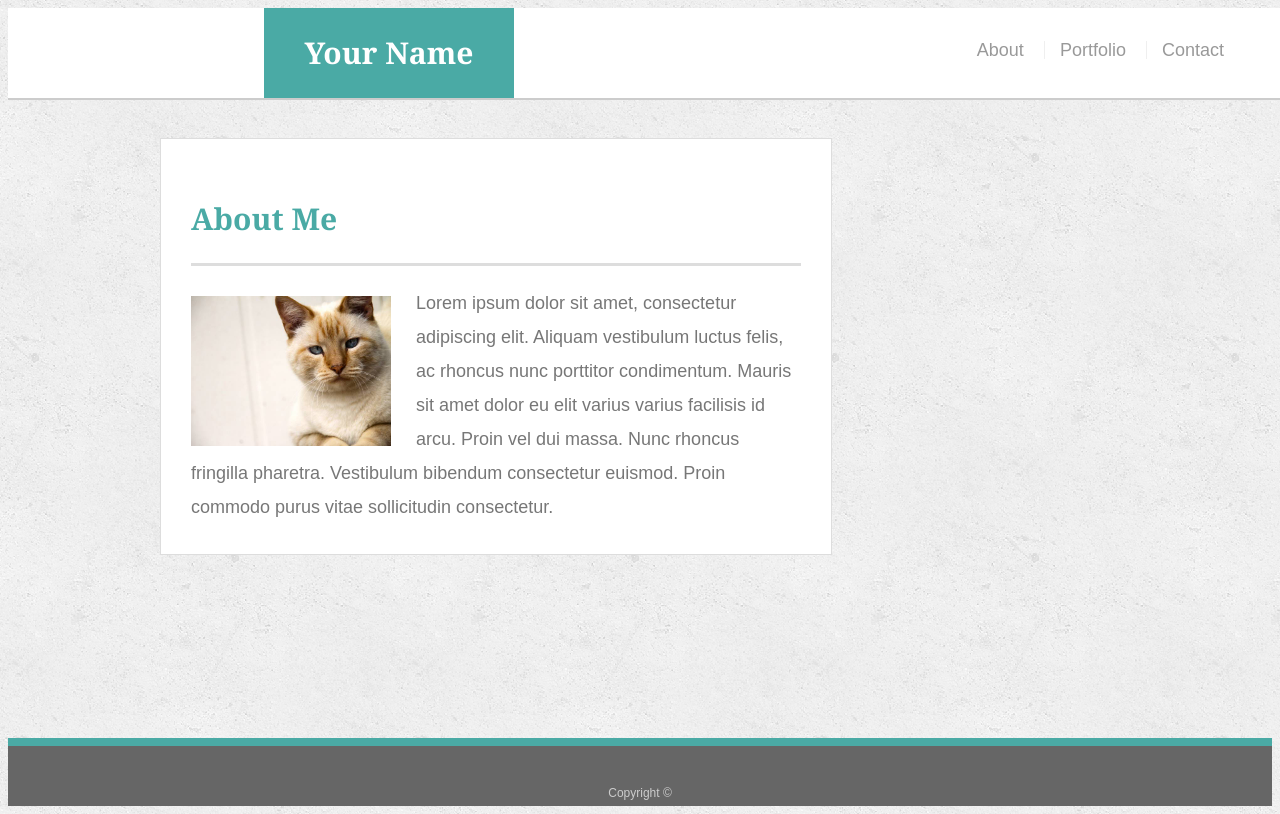
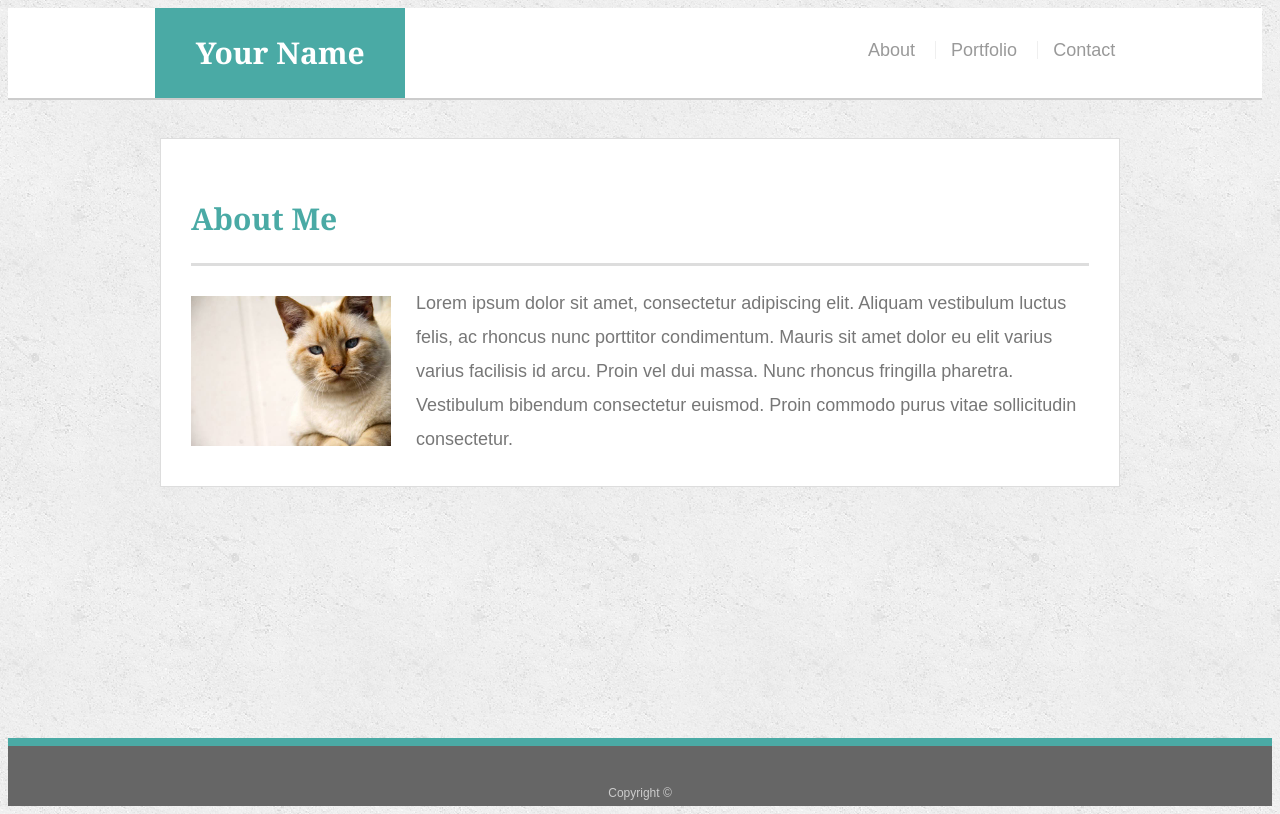
Before and after one commit to AlanFord9/Responsive-Portfolio, a plain HTML site: page index.html in a window 1280 px wide. Drawn offline with Linux system fonts and the light colour scheme.

Commit message:
finished 786 mediaq

```diff
--- a/style.css
+++ b/style.css
@@ -218,9 +218,22 @@ body {
 
   @media screen and (min-width: 980px) {
     #masthead {
-        width: 115%;
+        width: 1080px;
     }
     .main-section {
         width: 70%;
     }
+
 }
+
+@media screen and (min-width: 786px) {
+    #masthead {
+        width: 98%;
+    }
+    .main-section {
+        width: 100%;
+    }
+    .main-section {
+        align-content: center;
+    }
+}
```
